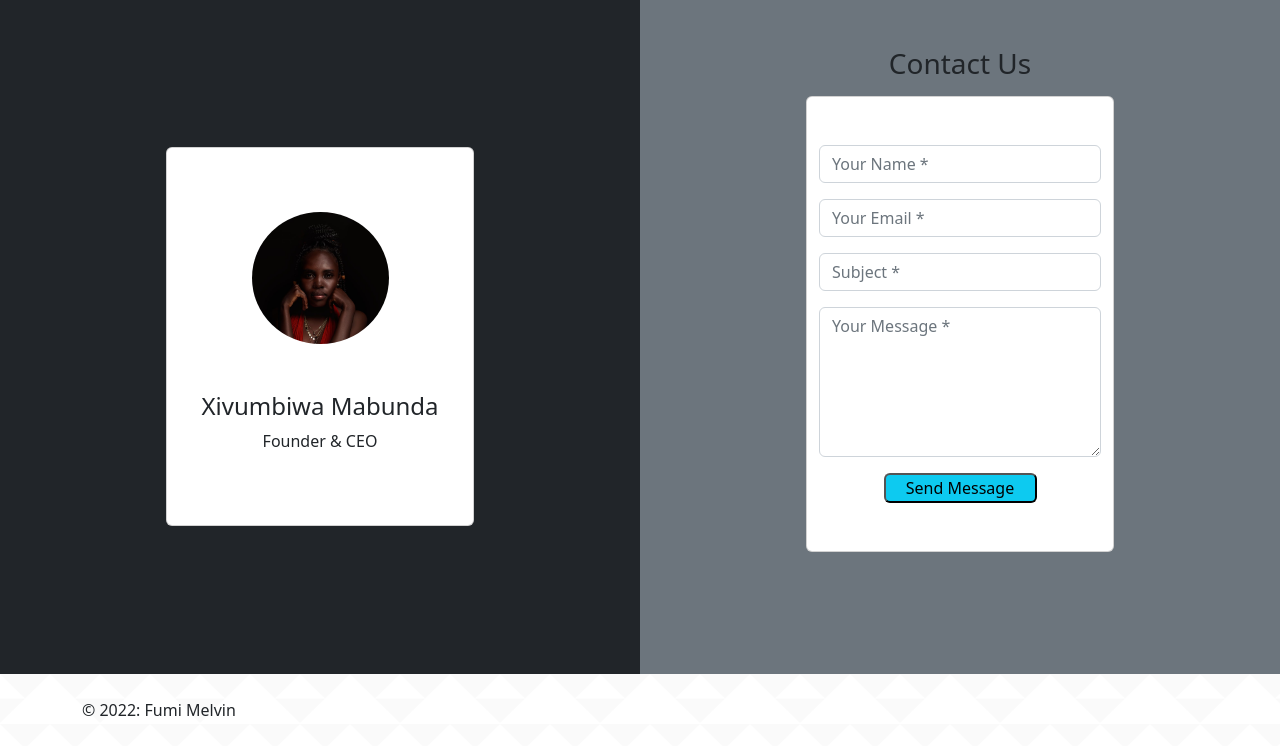
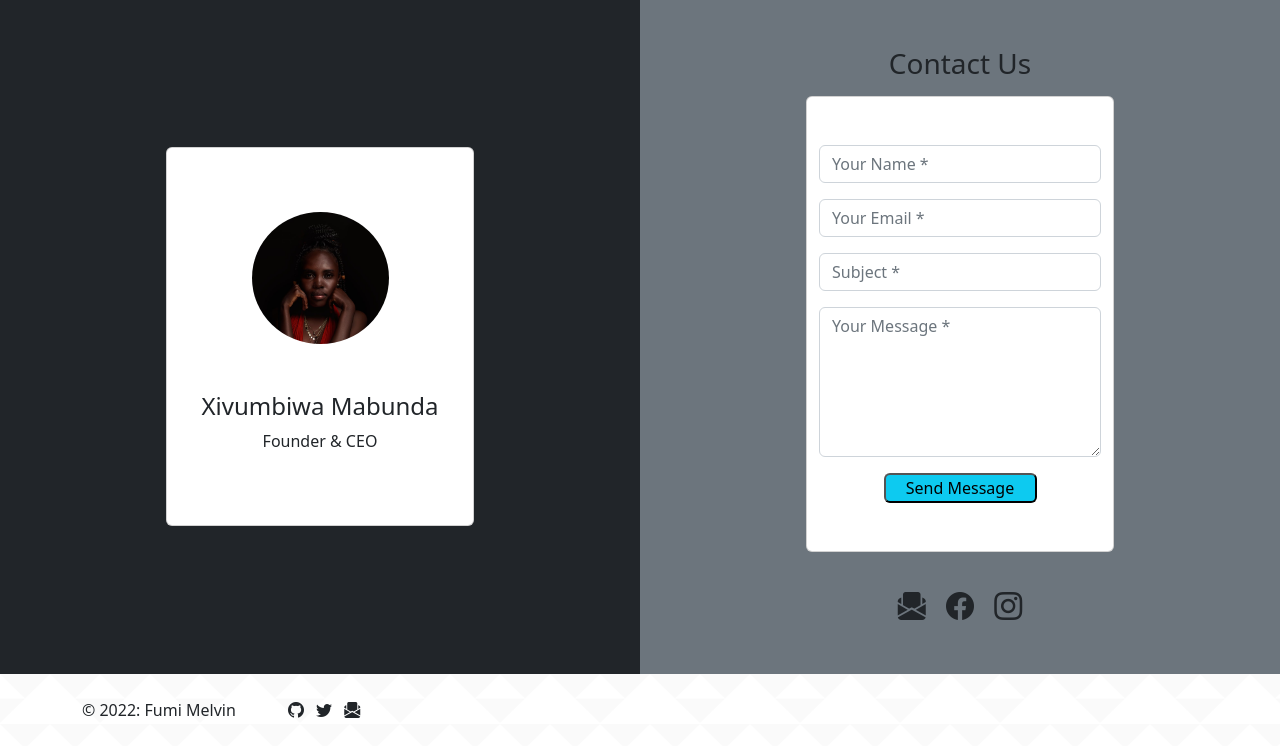
Before and after one commit to FumiMelvin/missnatural_django_web_and_blog, a Django app: template templates/website/index.html in a window 1280 px wide. Shown: the part 1043-1789 px from the top of the page. Run offline with Django 4.2, Linux system fonts and the light colour scheme; the template is opened without the code that fills it: values that come from a table or form of the project are taken from there, others are empty; data comes from the database, SQL or seed files in the repository; parts of the project's set-up code (start-up, migrations or seed data) failed here and were passed over; some libraries are stand-ins or nearby versions.

Commit message:
Update index.html

```diff
--- a/templates/website/index.html
+++ b/templates/website/index.html
@@ -7,6 +7,7 @@
     <meta name="viewport" content="width=device-width, initial-scale=1.0" />
     <link href="https://cdn.jsdelivr.net/npm/bootstrap@5.2.0/dist/css/bootstrap.min.css" rel="stylesheet" integrity="sha384-gH2yIJqKdNHPEq0n4Mqa/HGKIhSkIHeL5AyhkYV8i59U5AR6csBvApHHNl/vI1Bx" crossorigin="anonymous">
     <link rel="stylesheet" href="{% static 'scss/custom.css' %}" />
+    <link rel="stylesheet" href="https://cdn.jsdelivr.net/npm/bootstrap-icons@1.9.1/font/bootstrap-icons.css">
     <title>Miss Natural</title>
   </head>
   <body class="bg-website">
```
